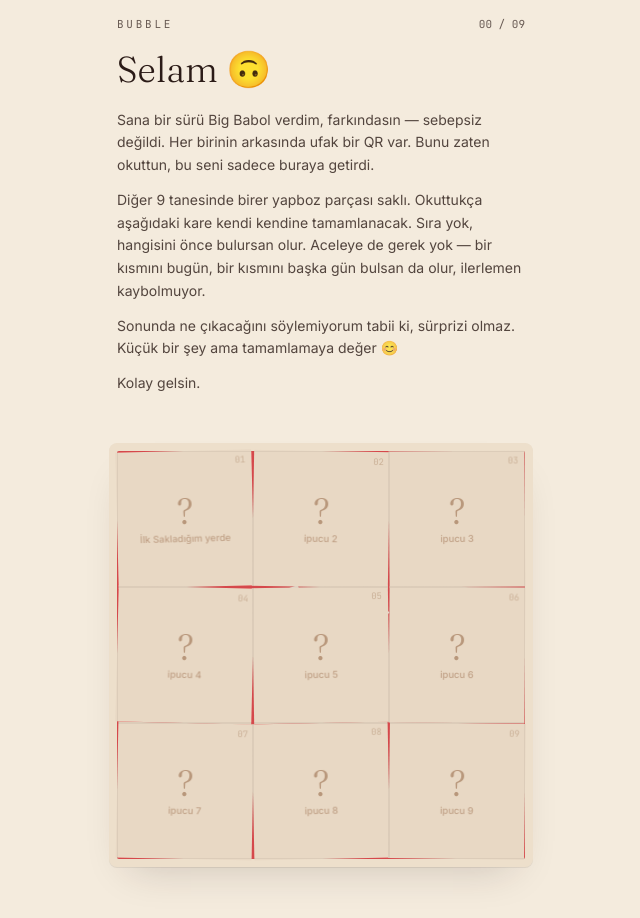
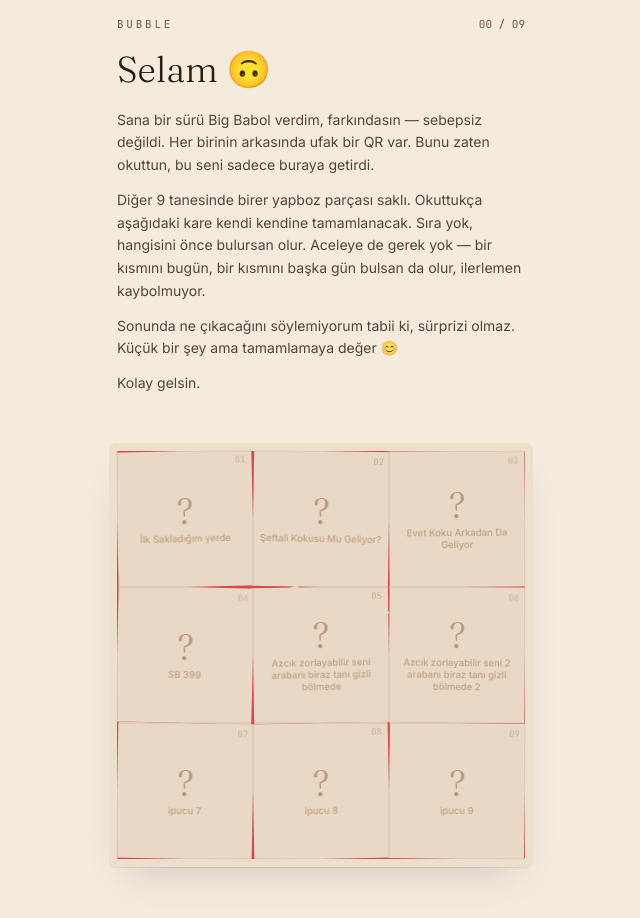
Before and after one commit to emirocak/bubble-adventure, a React (Vite) app: page / in a window 1280 px wide. Shown: the top 918 px of the page, without its empty margins (319-959 px from the left). Built offline with nearby package versions, Linux system fonts and the light colour scheme.

Commit message:
Update config.ts

```diff
--- a/src/config.ts
+++ b/src/config.ts
@@ -50,11 +50,11 @@ export const defaultConfig: Config = {
    */
   pieceHints: {
     1: 'İlk Sakladığım yerde',
-    2: 'ipucu 2',
-    3: 'ipucu 3',
-    4: 'ipucu 4',
-    5: 'ipucu 5',
-    6: 'ipucu 6',
+    2: 'Şeftali Kokusu Mu Geliyor?',
+    3: 'Evet Koku Arkadan Da Geliyor',
+    4: 'SB 399',
+    5: 'Azcık zorlayabilir seni arabanı biraz tanı gizli bölmede',
+    6: 'Azcık zorlayabilir seni 2 arabanı biraz tanı gizli bölmede 2',
     7: 'ipucu 7',
     8: 'ipucu 8',
     9: 'ipucu 9',
```
